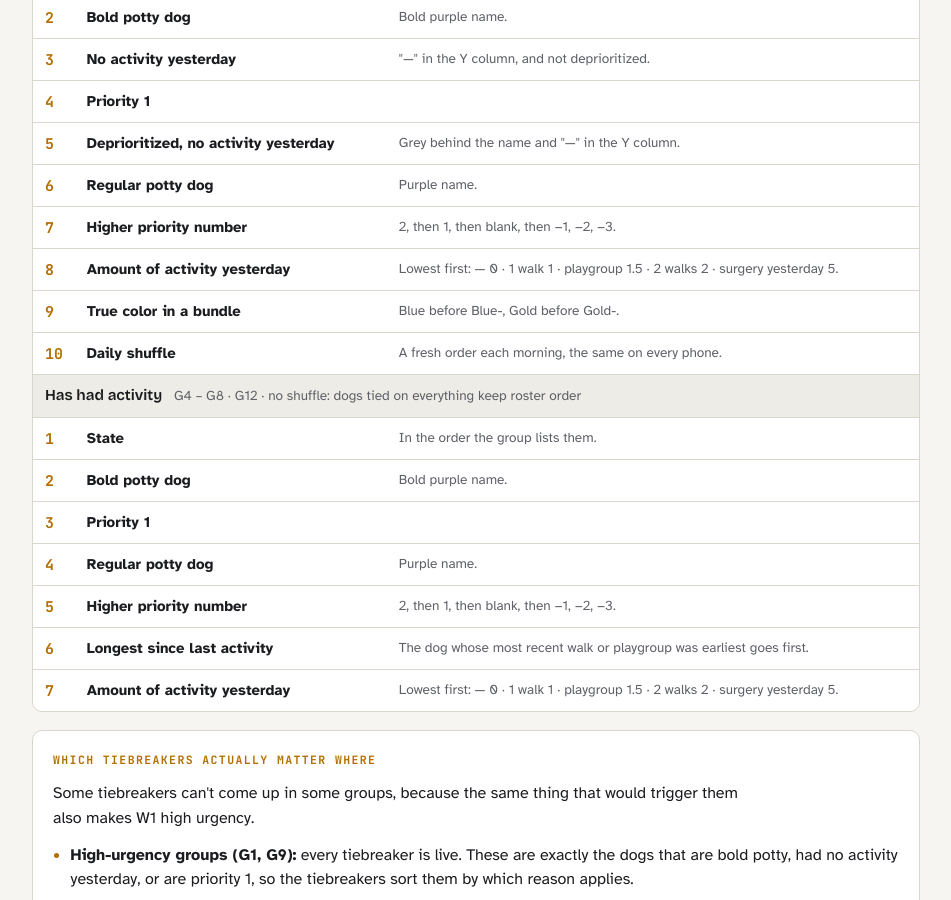
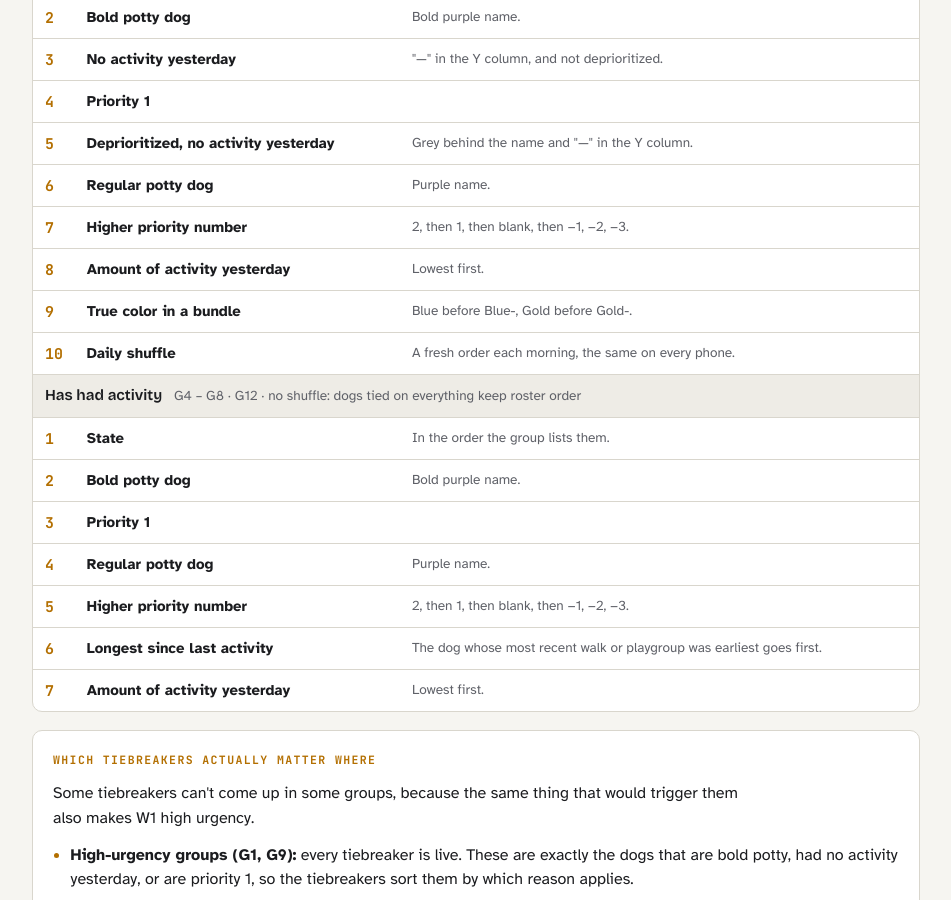
Before and after one commit to kirbsauce/dog-walker-assistant-docs, a Jekyll site: the page walk_order.html, which Jekyll copies as it is, in a window 1280 px wide and 900 px high, scrolled down 5457 px. Shown: the whole window, without its empty margins (164-1115 px from the left). Built offline with Jekyll 4.4.1, drawn with Linux system fonts in a browser that asks for light colours.

Commit message:
Trim the activity-yesterday tiebreaker details to "Lowest first."
Co-Authored-By: Claude Opus 5.5 <noreply@anthropic.com>
Claude-Session: https://claude.ai/code/session_01Gn98H5icQkvFvkCZpGcr4i

```diff
--- a/walk_order.html
+++ b/walk_order.html
@@ -459,7 +459,7 @@ img { max-width: 100%; }
       <tr><th scope="row" class="sid">5</th><td class="tbn"><b>Deprioritized, no activity yesterday</b></td><td class="sub">Grey behind the name and "—" in the Y column.</td></tr>
       <tr><th scope="row" class="sid">6</th><td class="tbn"><b>Regular potty dog</b></td><td class="sub">Purple name.</td></tr>
       <tr><th scope="row" class="sid">7</th><td class="tbn"><b>Higher priority number</b></td><td class="sub">2, then 1, then blank, then −1, −2, −3.</td></tr>
-      <tr><th scope="row" class="sid">8</th><td class="tbn"><b>Amount of activity yesterday</b></td><td class="sub">Lowest first: — 0 · 1 walk 1 · playgroup 1.5 · 2 walks 2 · surgery yesterday 5.</td></tr>
+      <tr><th scope="row" class="sid">8</th><td class="tbn"><b>Amount of activity yesterday</b></td><td class="sub">Lowest first.</td></tr>
       <tr><th scope="row" class="sid">9</th><td class="tbn"><b>True color in a bundle</b></td><td class="sub">Blue before Blue-, Gold before Gold-.</td></tr>
       <tr><th scope="row" class="sid">10</th><td class="tbn"><b>Daily shuffle</b></td><td class="sub">A fresh order each morning, the same on every phone.</td></tr>
       <tr class="band"><th colspan="3" scope="rowgroup">Has had activity <span class="bandnote">G4 – G8 · G12 · no shuffle: dogs tied on everything keep roster order</span></th></tr>
@@ -469,7 +469,7 @@ img { max-width: 100%; }
       <tr><th scope="row" class="sid">4</th><td class="tbn"><b>Regular potty dog</b></td><td class="sub">Purple name.</td></tr>
       <tr><th scope="row" class="sid">5</th><td class="tbn"><b>Higher priority number</b></td><td class="sub">2, then 1, then blank, then −1, −2, −3.</td></tr>
       <tr><th scope="row" class="sid">6</th><td class="tbn"><b>Longest since last activity</b></td><td class="sub">The dog whose most recent walk or playgroup was earliest goes first.</td></tr>
-      <tr><th scope="row" class="sid">7</th><td class="tbn"><b>Amount of activity yesterday</b></td><td class="sub">Lowest first: — 0 · 1 walk 1 · playgroup 1.5 · 2 walks 2 · surgery yesterday 5.</td></tr>
+      <tr><th scope="row" class="sid">7</th><td class="tbn"><b>Amount of activity yesterday</b></td><td class="sub">Lowest first.</td></tr>
     </tbody>
   </table>
   </div>
```
